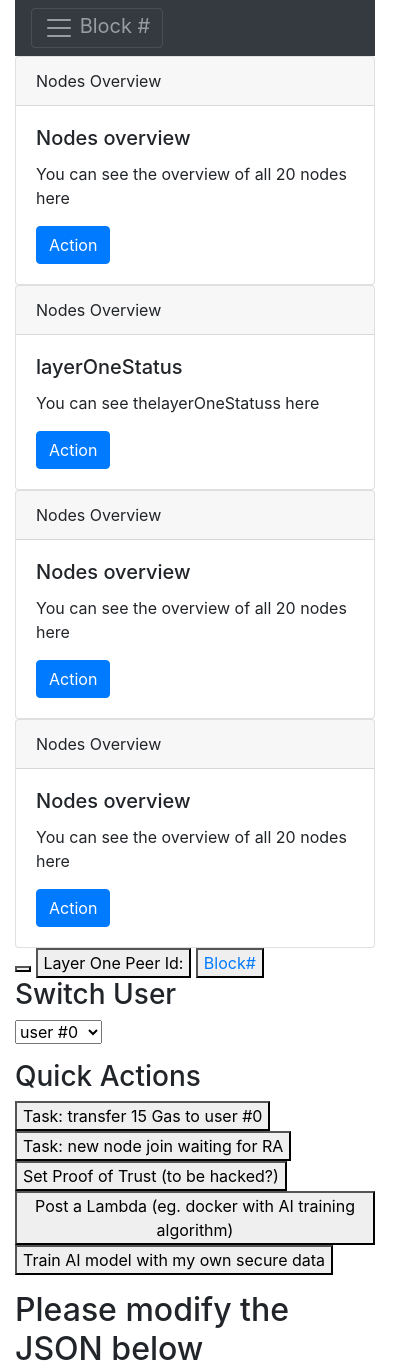
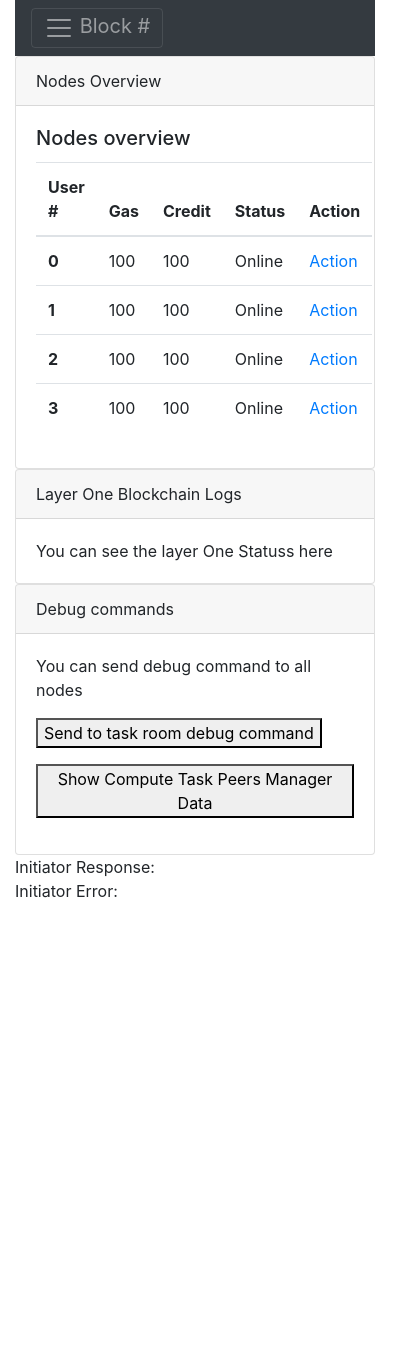
Before and after one commit to elastos/Leo.Simulator.Web, a website: page web/index.html in a window 390 px wide. Shown: the top 1371 px of the page, 415 px wide, since content can reach past the window. After the commit the page ends 919 px from the top, so only its background shows below. Drawn offline with nearby package versions, Linux system fonts and the light colour scheme; files whose address does not match are found by name.

Commit message:
put ui into model

```diff
--- a/web/index.html
+++ b/web/index.html
@@ -25,7 +25,7 @@
 
               <ul class="list-group">
                 <li class="list-group-item"><span>Layer One IP Address:</span><span id='layer1ip'></span></li>
-                <li class="list-group-item">Layer One Peer Id: </li>
+                <li class="list-group-item">Layer One Peer Id: <span id='layer1PeerId'></span></li>
                 <li class="list-group-item">Total Credit: </li>
                 <li class="list-group-item">Total Gas: </li>
                 <li class="list-group-item">Total Credit for Online Nodes: </li>
@@ -47,126 +47,132 @@
         </div>
         <div class="card-body collapse show" id="overviewPanel">
           <h5 class="card-title">Nodes overview</h5>
-          <p class="card-text">You can see the overview of all 20 nodes here</p>
-          <a href="#" class="btn btn-primary">Action</a>
+          <table class="table">
+            <thead>
+              <tr>
+                <th scope="col">User #</th>
+                <th scope="col">Gas</th>
+                <th scope="col">Credit</th>
+                <th scope="col">Status</th>
+                <th scope="col">Action</th>
+              </tr>
+            </thead>
+            <tbody>
+              <tr>
+                <th scope="row">0</th>
+                <td>100</td>
+                <td>100</td>
+                <td>Online</td>
+                <td><a href="#" data-toggle="modal" data-user-id="user #0" data-target="#exampleModalCenter">Action</a></td>
+              </tr>
+              <tr>
+                <th scope="row">1</th>
+                <td>100</td>
+                <td>100</td>
+                <td>Online</td>
+                <td><a href="#" data-toggle="modal" data-user-id="user #1" data-target="#exampleModalCenter">Action</a></td>
+              </tr>
+              <tr>
+                <th scope="row">2</th>
+                <td>100</td>
+                <td>100</td>
+                <td>Online</td>
+                <td><a href="#" data-toggle="modal" data-user-id="user #2" data-target="#exampleModalCenter">Action</a></td>
+              </tr>
+              <tr>
+                <th scope="row">3</th>
+                <td>100</td>
+                <td>100</td>
+                <td>Online</td>
+                <td><a href="#" data-toggle="modal" data-user-id="user #3" data-target="#exampleModalCenter">Action</a></td>
+              </tr>
+            </tbody>
+          </table>
+
         </div>
       </div>
       <div class="card">
         <div class="card-header" data-toggle="collapse" data-target="#layerOneStatus" aria-expanded="true" aria-controls="collapseExample">
-          Nodes Overview
+          Layer One Blockchain Logs
         </div>
         <div class="card-body collapse show" id="layerOneStatus">
-          <h5 class="card-title">layerOneStatus</h5>
-          <p class="card-text">You can see thelayerOneStatuss here</p>
-          <a href="#" class="btn btn-primary">Action</a>
+
+          <p class="card-text">You can see the layer One Statuss here</p>
+
         </div>
       </div>
-      <div class="card">
-        <div class="card-header" data-toggle="collapse" data-target="#panel3" aria-expanded="true" aria-controls="collapseExample">
-          Nodes Overview
-        </div>
-        <div class="card-body collapse show" id="panel3">
-          <h5 class="card-title">Nodes overview</h5>
-          <p class="card-text">You can see the overview of all 20 nodes here</p>
-          <a href="#" class="btn btn-primary">Action</a>
-        </div>
-      </div>
+
       <div class="card">
         <div class="card-header" data-toggle="collapse" data-target="#panel4" aria-expanded="true" aria-controls="collapseExample">
-          Nodes Overview
+          Debug commands
         </div>
         <div class="card-body collapse show" id="panel4">
-          <h5 class="card-title">Nodes overview</h5>
-          <p class="card-text">You can see the overview of all 20 nodes here</p>
-          <a href="#" class="btn btn-primary">Action</a>
+          <p class="card-text">You can send debug command to all nodes</p>
+
+            <p>
+              <button id='sendToTaskRoomDebug'>Send to task room debug command</button>
+
+            </p>
+            <p>
+              <button id='showPeerMgr'>Show Compute Task Peers Manager Data</button>
+            </p>
         </div>
       </div>
 
 
-    <div class="tab">
-      <button  class="tablinks" >
+      <!-- Modal -->
+      <div class="modal fade" id="exampleModalCenter" tabindex="-1" role="dialog" aria-labelledby="exampleModalCenterTitle" aria-hidden="true">
+        <div class="modal-dialog modal-dialog-centered" role="document">
+          <div class="modal-content">
+            <div class="modal-header">
+              <h5 class="modal-title" id="exampleModalCenterTitle">Create Transaction for  <input id='userName' name='userId'></input></h5>
+              <button type="button" class="close" data-dismiss="modal" aria-label="Close">
+                <span aria-hidden="true">&times;</span>
+              </button>
+            </div>
+            <div class="modal-body">
 
 
-      </button>
-      <button  class="tablinks" >
-        <span>
-          Layer One Peer Id:
-        </span>
-        <span id='layer1PeerId'>
 
-        </span>
+              <ul class="list-group">
+                <li id='btn1' class="list-group-item list-group-item-action ">transfer 15 Gas to user #0</li>
+                <li id='btn2' class="list-group-item list-group-item-action ">new node join waiting for RA</li>
+                <li id='btn3' class="list-group-item list-group-item-action ">Set Proof of Trust (to be hacked?)</li>
+                <li id='btn4' class="list-group-item list-group-item-action ">Post a Lambda</li>
+                <li id='btn5' class="list-group-item list-group-item-action ">Compute Task</li>
+              </ul>
+              <div id="jsoneditor" style="width: 400px; height: 300px;"></div>
 
-      </button>
-
-      <button>
-        <a href='/poc/forceManualGenerateNewBlock' target='_blank'>
-          <span>Block#</span>
-        </a>
-      </button>
-
-    </div>
+            </div>
+            <div class="modal-footer">
+              <button type="button" class="btn btn-secondary" data-dismiss="modal">Close</button>
+              <button id='sendAction' type="button" class="btn btn-primary">Send</button>
+            </div>
+          </div>
+        </div>
+      </div>
 
     <div>
-      <h3>Switch User</h3>
-      <p>
-        <select id='selectUser'>
-          <option value="user #0">user #0</option>
-          <option value="user #1">user #1</option>
-          <option value="user #2">user #2</option>
-          <option value="user #3">user #3</option>
-          <option value="user #4">user #4</option>
-          <option value="user #5">user #5</option>
-          <option value="user #6">user #6</option>
-          <option value="user #7">user #7</option>
-          <option value="user #8">user #8</option>
-          <option value="user #9">user #9</option>
-          <option value="user #10">user #10</option>
-          <option value="user #11">user #11</option>
-          <option value="user #12">user #12</option>
-          <option value="user #13">user #13</option>
-          <option value="user #14">user #14</option>
-          <option value="user #15">user #15</option>
-          <option value="user #16">user #16</option>
-          <option value="user #17">user #17</option>
-          <option value="user #18">user #18</option>
-          <option value="user #19">user #19</option>
 
-        </select>
-      </p>
-      <h3>Quick Actions</h3>
-      <p>
-        <button id='btn1'>Task: transfer 15 Gas to user #0</button>
-        <button id='btn2'>Task: new node join waiting for RA</button>
-        <button id='btn3'>Set Proof of Trust (to be hacked?)</button>
-        <button id='btn4'>Post a Lambda (eg. docker with AI training algorithm)</button>
-        <button id='btn5'>Train AI model with my own secure data</button>
-      </p>
-      <h2>Please modify the JSON below</h2>
-      <p>
-        <div id="jsoneditor" style="width: 400px; height: 300px;"></div>
-      </p>
-
-      <p>
-        <button id='sendAction'>Send Action to PubSub Room</button> Under the Name of <span id='userName'>User Name</span>
-
-      </p>
       <p>
         Initiator Response: <span id='initiatorResponse'></span><br/>
         Initiator Error: <span id = 'initiatorError'></span>
       </p>
-      <h3>Debug commands</h3>
-      <p>
-        <button id='sendToTaskRoomDebug'>Send to task room debug command</button>
 
-      </p>
-      <p>
-        <button id='showPeerMgr'>Show Compute Task Peers Manager Data</button>
-      </p>
     </div>
   </div>
   </body>
   <script src="compiled/simulator.js"></script>
   <script src="dist/jsoneditor.min.js"></script>
+  <script>
+  $('#exampleModalCenter').on('show.bs.modal', function(e) {
 
+  //get data-id attribute of the clicked element
+  var userId = $(e.relatedTarget).data('user-id');
+
+  //populate the textbox
+  $(e.currentTarget).find('input[name="userId"]').val(userId);
+  });
+  </script>
 
 </html>
--- a/webSrc/simulator.js
+++ b/webSrc/simulator.js
@@ -15,7 +15,7 @@ const main = ()=>{
   var blockJsonEditor = new JSONEditor(blockJsonEditContainer, {});
 
   document.getElementById('btn1').onclick = ()=>{
-    const userName = document.getElementById('userName').innerHTML.trim();
+    const userName = document.getElementById('userName').value.trim();
 
     editor.set({
       txType:"gasTransfer",
@@ -25,7 +25,7 @@ const main = ()=>{
     })
   }
   document.getElementById('btn2').onclick = ()=>{
-    const userName = document.getElementById('userName').innerHTML.trim();
+    const userName = document.getElementById('userName').value.trim();
     editor.set({
       txType:"newNodeJoinNeedRa",
       userName,
@@ -42,7 +42,7 @@ const main = ()=>{
     })
   };
   document.getElementById('btn4').onclick = ()=>{
-    const userName = document.getElementById('userName').innerHTML.trim();
+    const userName = document.getElementById('userName').value.trim();
 
     editor.set({
       txType:"uploadLambda",
@@ -54,7 +54,7 @@ const main = ()=>{
     });
   };
   document.getElementById('btn5').onclick = ()=>{
-    const userName = document.getElementById('userName').innerHTML.trim();
+    const userName = document.getElementById('userName').value.trim();
 
     editor.set({
       txType:"computeTask",
@@ -81,12 +81,9 @@ const main = ()=>{
     });
 
   };
-  document.getElementById('selectUser').onchange = ()=>{
-    const userName = (document.getElementById('selectUser').value).trim();
-    document.getElementById('userName').innerHTML = userName;
-  }
+
   document.getElementById('sendAction').onclick = async ()=>{
-    const userName = document.getElementById('userName').innerHTML.trim();
+    const userName = document.getElementById('userName').value.trim();
     document.getElementById('initiatorResponse').innerHTML = "";
     document.getElementById('initiatorError').innerHTML = "";
 
```
